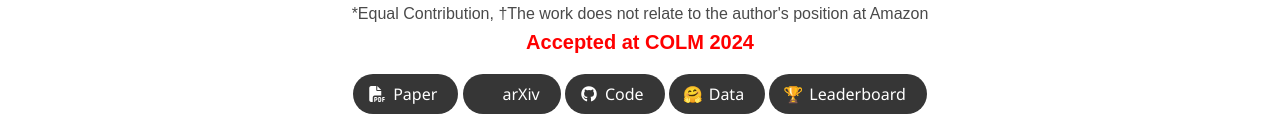
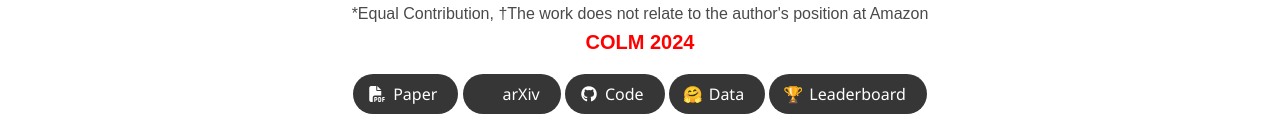
Before and after one commit to illusionvqa/illusionvqa.github.io, a plain HTML site: page index.html in a window 1280 px wide. Shown: the part 272-393 px from the top of the page. Drawn offline with nearby package versions, Linux system fonts and the light colour scheme; some icons are missing; files whose address does not match are found by name; a web font is replaced by a local one.

Commit message:
added header as COLM 2024

```diff
--- a/index.html
+++ b/index.html
@@ -126,7 +126,7 @@
 								</span>
 								<br />
 								<span class="is-size-5 has-text-weight-bold colm">
-									Accepted at COLM 2024
+									COLM 2024
 								</span>
 							</div>
 
```
